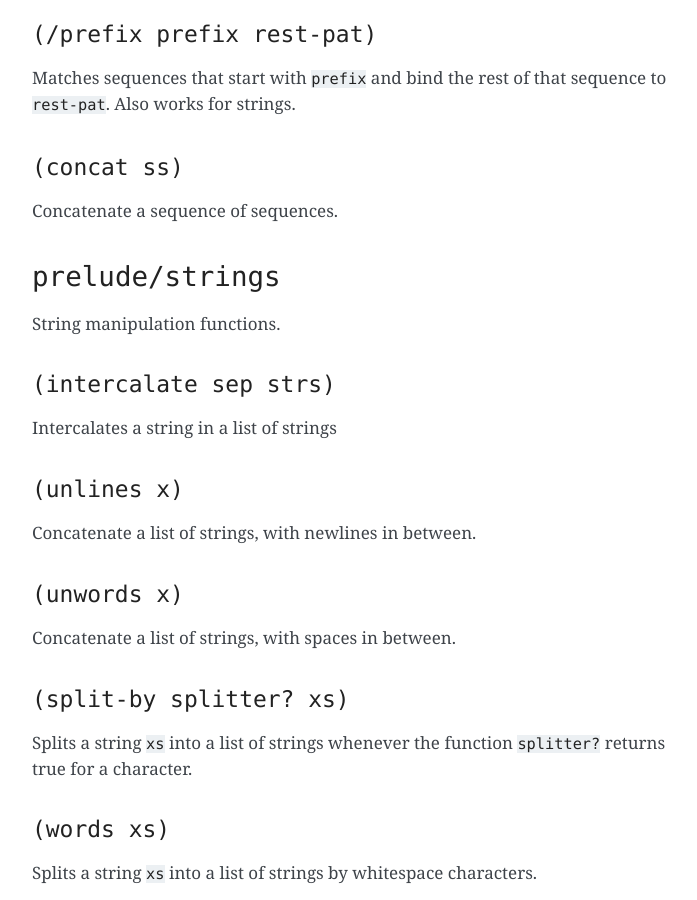
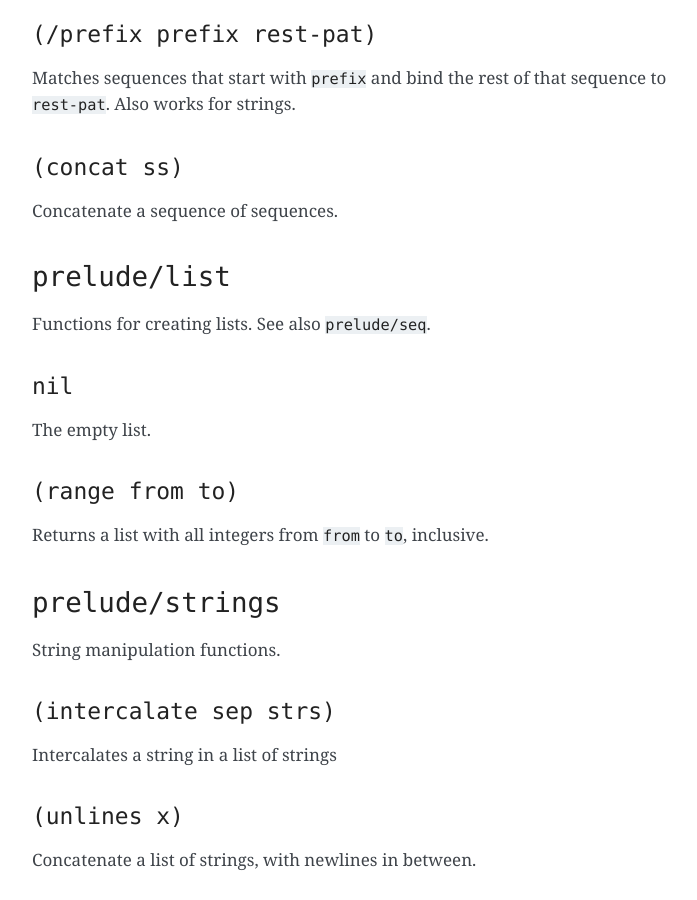
Before and after one commit to radicle-dev/radicle-alpha, a Sphinx documentation site: the page built from docs/source/reference.rst, in a window 1280 px wide and 900 px high, scrolled down 16160 px. Shown: the whole window, without its empty margins (388-1085 px from the left). Built offline with Sphinx 7.4.7, drawn with Linux system fonts in a browser that asks for light colours; pages that are not in the unit, such as notebooks, are missing from menus; some of the changed text lies outside the part shown.

Commit message:
Extract pad-to from issue/diff app (#518)

```diff
--- a/docs/source/reference.rst
+++ b/docs/source/reference.rst
@@ -785,6 +785,21 @@
 
 Concatenate a sequence of sequences.
 
+``prelude/list``
+----------------
+
+Functions for creating lists. See also ``prelude/seq``.
+
+``nil``
+~~~~~~~
+
+The empty list.
+
+``(range from to)``
+~~~~~~~~~~~~~~~~~~~
+
+Returns a list with all integers from ``from`` to ``to``, inclusive.
+
 ``prelude/strings``
 -------------------
 
@@ -837,6 +852,12 @@
 ~~~~~~~~~~~~~~~~~~~~~~~~~~~
 
 True if ``str`` ends with ``substr``
+
+``(pad-right-to l word)``
+~~~~~~~~~~~~~~~~~~~~~~~~~
+
+Appends the ``word`` with whitespace to get to length ``l``. If ``word``
+is longer than ``l``, the whole word is returned without padding.
 
 ``prelude/dict``
 ----------------
@@ -1003,21 +1024,6 @@
 ---------------------
 
 Tests for exceptions.
-
-``prelude/list``
-----------------
-
-Functions for creating lists. See also ``prelude/seq``.
-
-``nil``
-~~~~~~~
-
-The empty list.
-
-``(range from to)``
-~~~~~~~~~~~~~~~~~~~
-
-Returns a list with all integers from ``from`` to ``to``, inclusive.
 
 ``prelude/set``
 ---------------
--- a/reference-doc.yaml
+++ b/reference-doc.yaml
@@ -136,11 +136,11 @@
 - prelude/patterns
 - prelude/bool
 - prelude/seq
+- prelude/list
 - prelude/strings
 - prelude/dict
 - prelude/io
 - prelude/exception
-- prelude/list
 - prelude/set
 - prelude/ref
 - prelude/lens
```
Also changed, not shown: 5 other files.
